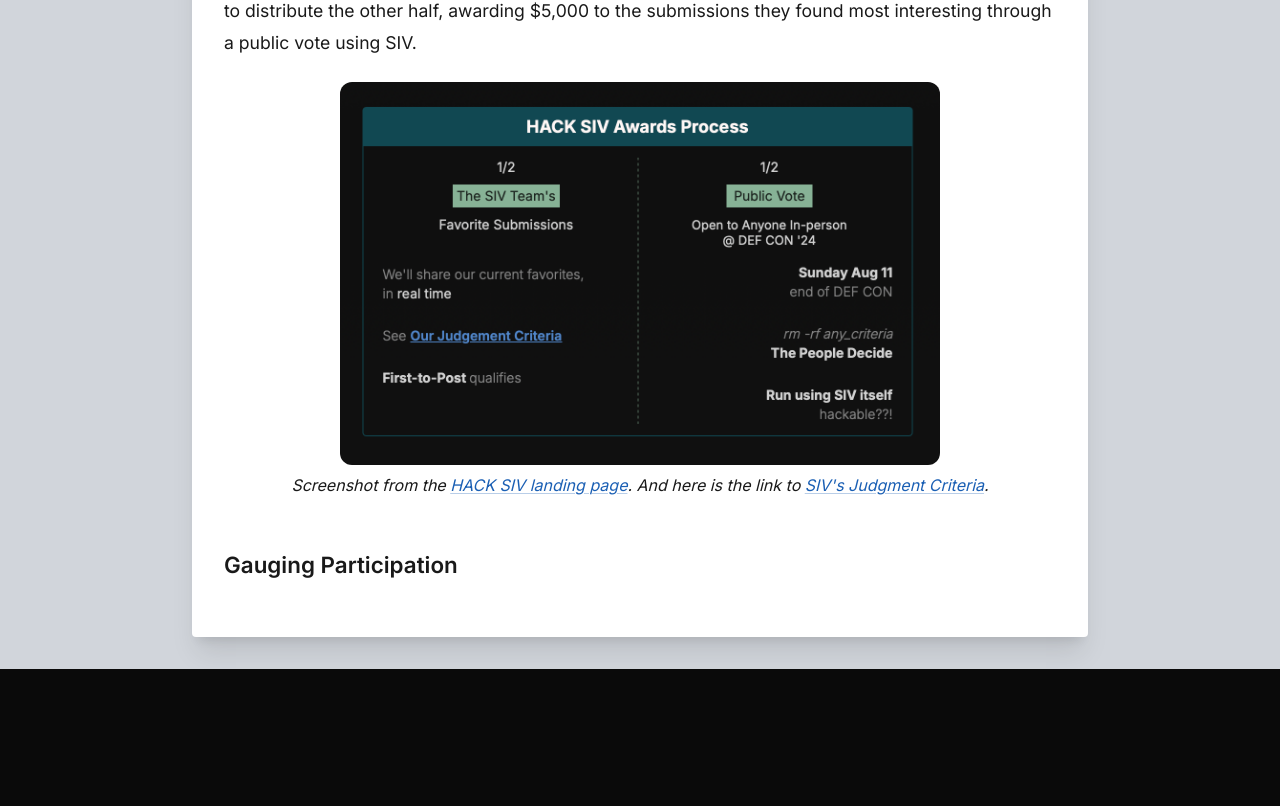
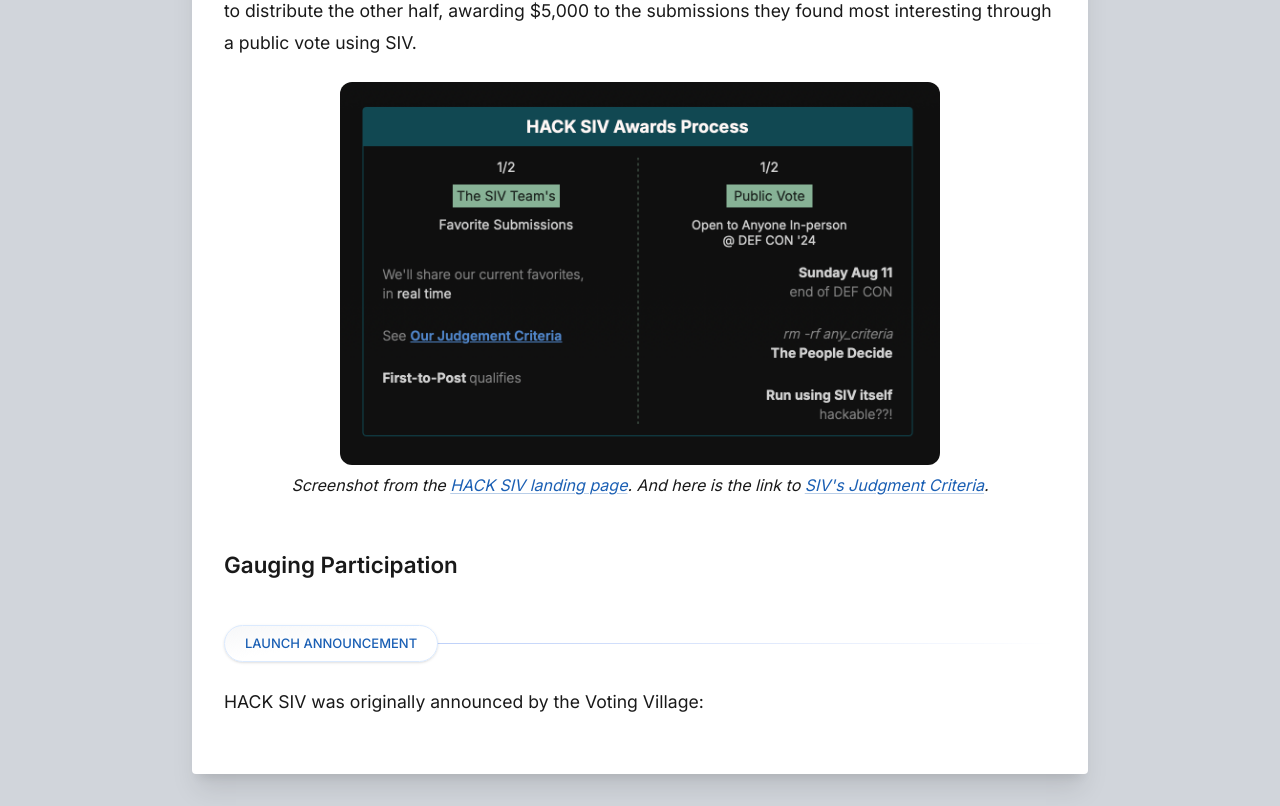
Before and after one commit to siv-org/hack.siv.org, a Next.js app: page /reports/2024defcon in a window 1280 px wide. Shown: the part 4900-5706 px from the top of the page. Before the commit the page ends 5569 px from the top, so only its background shows below. Built offline with nearby package versions, Linux system fonts and the light colour scheme.

Commit message:
report: Reusable <TimelineHeader /> component

```diff
--- /dev/null
+++ b/app/reports/2024defcon/TimelineHeader.tsx
@@ -0,0 +1,10 @@
+export const TimelineHeader = ({ text }: { text: string }) => (
+  <div className="flex items-center mt-10 mb-6">
+    <div className="bg-gradient-to-br from-gray-100/70 via-white to-white px-5 py-1.5 rounded-full shadow border border-blue-100 z-10 flex items-center">
+      <span className="font-medium text-[13px] text-[#1a5fb4] uppercase">
+        {text}
+      </span>
+    </div>
+    <div className="flex-grow h-px bg-gradient-to-r from-blue-600/30 to-transparent -ml-2.5" />
+  </div>
+)
--- a/app/reports/2024defcon/content.mdx
+++ b/app/reports/2024defcon/content.mdx
@@ -1,6 +1,7 @@
 import { AttacksInvitedList } from './AttacksInvitedList'
 import { CategoriesOfSubmissions } from './CategoriesOfSubmissions'
 import { AwardsProcessImage } from './images'
+import { TimelineHeader } from './TimelineHeader'
 
 # Hack SIV • DEF CON 2024 Report
 
@@ -138,3 +139,7 @@ The SIV team decided how to allocate half of the prize money, and DEF CON attend
 </AwardsProcessImage>
 
 ### Gauging Participation
+
+<TimelineHeader text="Launch Announcement" />
+
+HACK SIV was originally announced by the Voting Village:
```
Also changed, not shown: 1 other file (tests, documents, lock files or other folders).
